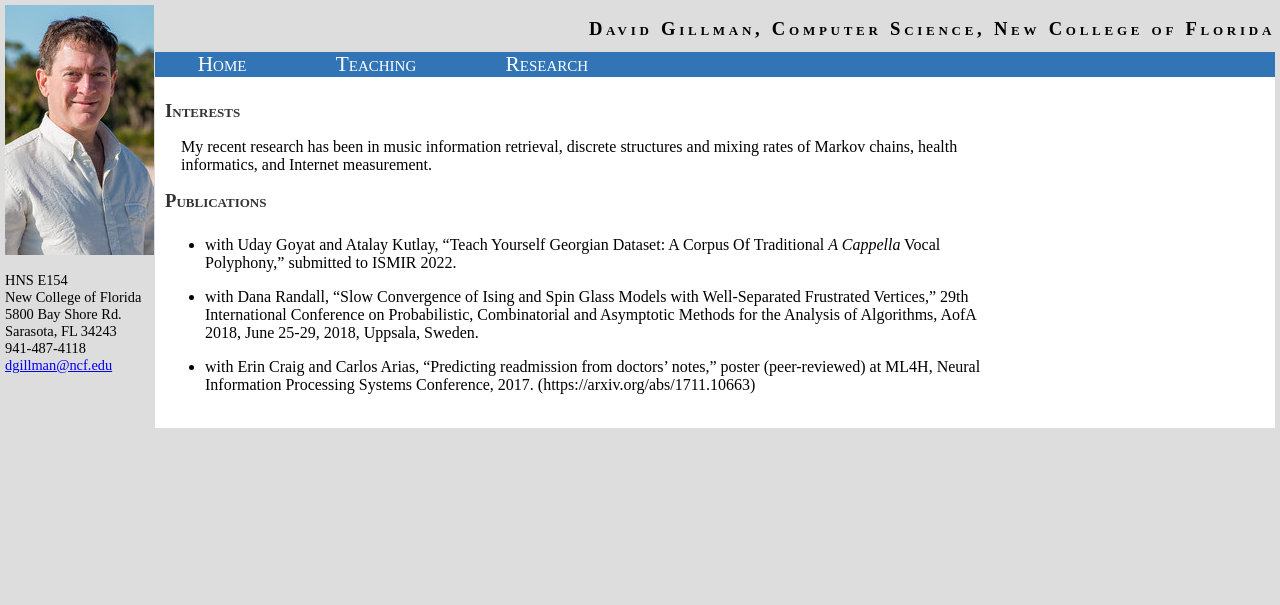
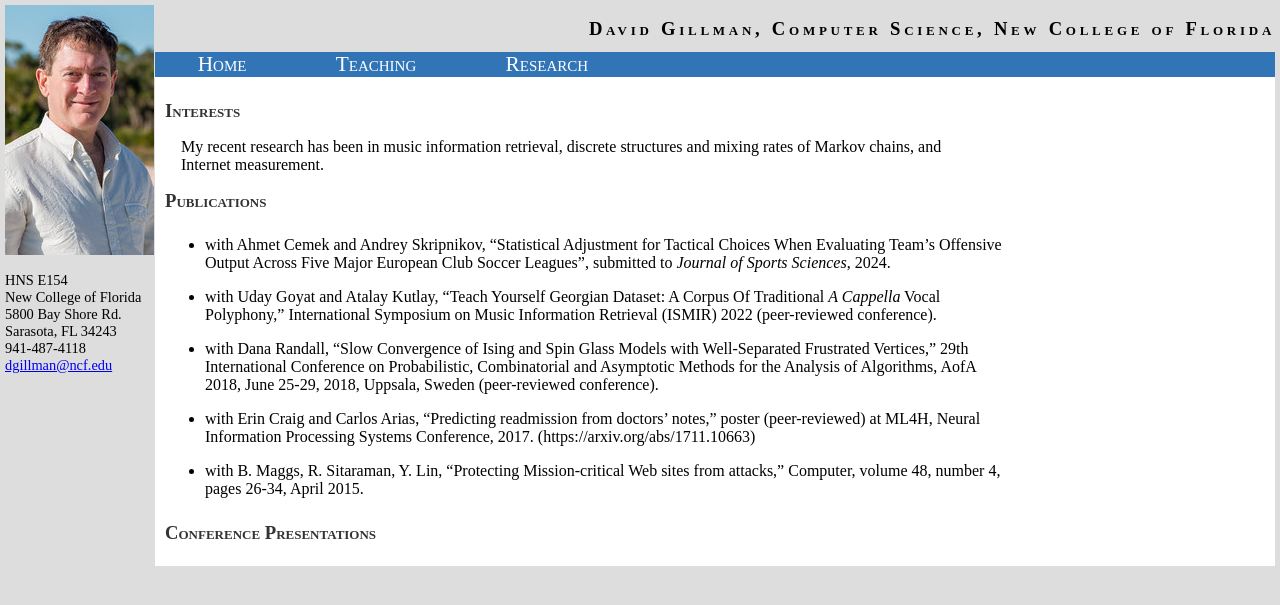
Before and after one commit to davidwgillman/davidwgillman.github.io, a Jekyll site: the page built from research.md, in a window 1280 px wide. Shown: the top 605 px of the page. Built offline with Jekyll 4.4.1, drawn with Linux system fonts in a browser that asks for light colours; our own code applies the rules of GitHub Pages for plain Markdown files.

Commit message:
add cv; commit old change to research

```diff
--- a/research.md
+++ b/research.md
@@ -4,10 +4,14 @@ layout: main
 
 # Interests
 
-My recent research has been in music information retrieval, discrete structures and mixing rates of Markov chains, health informatics, and Internet measurement.
+My recent research has been in music information retrieval, discrete structures and mixing rates of Markov chains, and Internet measurement.
 
 # Publications
 
-- with Uday Goyat and Atalay Kutlay, "Teach Yourself Georgian Dataset: A Corpus Of Traditional *A Cappella* Vocal Polyphony," submitted to ISMIR 2022.
-- with Dana Randall, "Slow Convergence of Ising and Spin Glass Models with Well-Separated Frustrated Vertices," 29th International Conference on Probabilistic, Combinatorial and Asymptotic Methods for the Analysis of Algorithms, AofA 2018, June 25-29, 2018, Uppsala, Sweden.
+- with Ahmet Cemek and Andrey Skripnikov, "Statistical Adjustment for Tactical Choices When Evaluating Team’s Offensive Output Across Five Major European Club Soccer Leagues", submitted to *Journal of Sports Sciences*, 2024.
+- with Uday Goyat and Atalay Kutlay, "Teach Yourself Georgian Dataset: A Corpus Of Traditional *A Cappella* Vocal Polyphony," International Symposium on Music Information Retrieval (ISMIR) 2022 (peer-reviewed conference).
+- with Dana Randall, "Slow Convergence of Ising and Spin Glass Models with Well-Separated Frustrated Vertices," 29th International Conference on Probabilistic, Combinatorial and Asymptotic Methods for the Analysis of Algorithms, AofA 2018, June 25-29, 2018, Uppsala, Sweden (peer-reviewed conference).
 - with Erin Craig and Carlos Arias, "Predicting readmission from doctors' notes," poster (peer-reviewed) at ML4H, Neural Information Processing Systems Conference, 2017. (https://arxiv.org/abs/1711.10663)
+- with B. Maggs, R. Sitaraman, Y. Lin, "Protecting Mission-critical Web sites from attacks," Computer, volume 48, number 4, pages 26-34, April 2015.
+
+# Conference Presentations
```
Also changed, not shown: index.md (+3 -1 lines), 1 other file.
